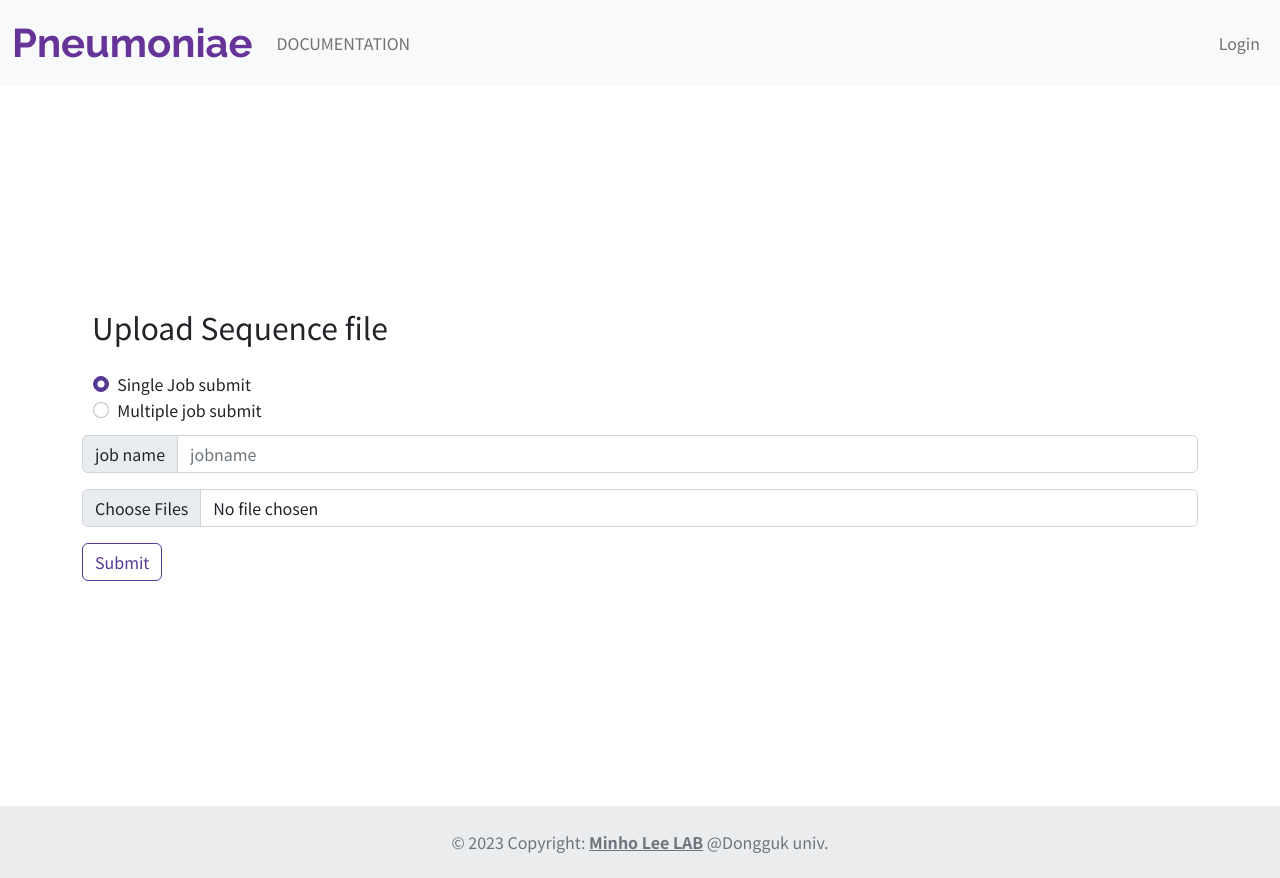
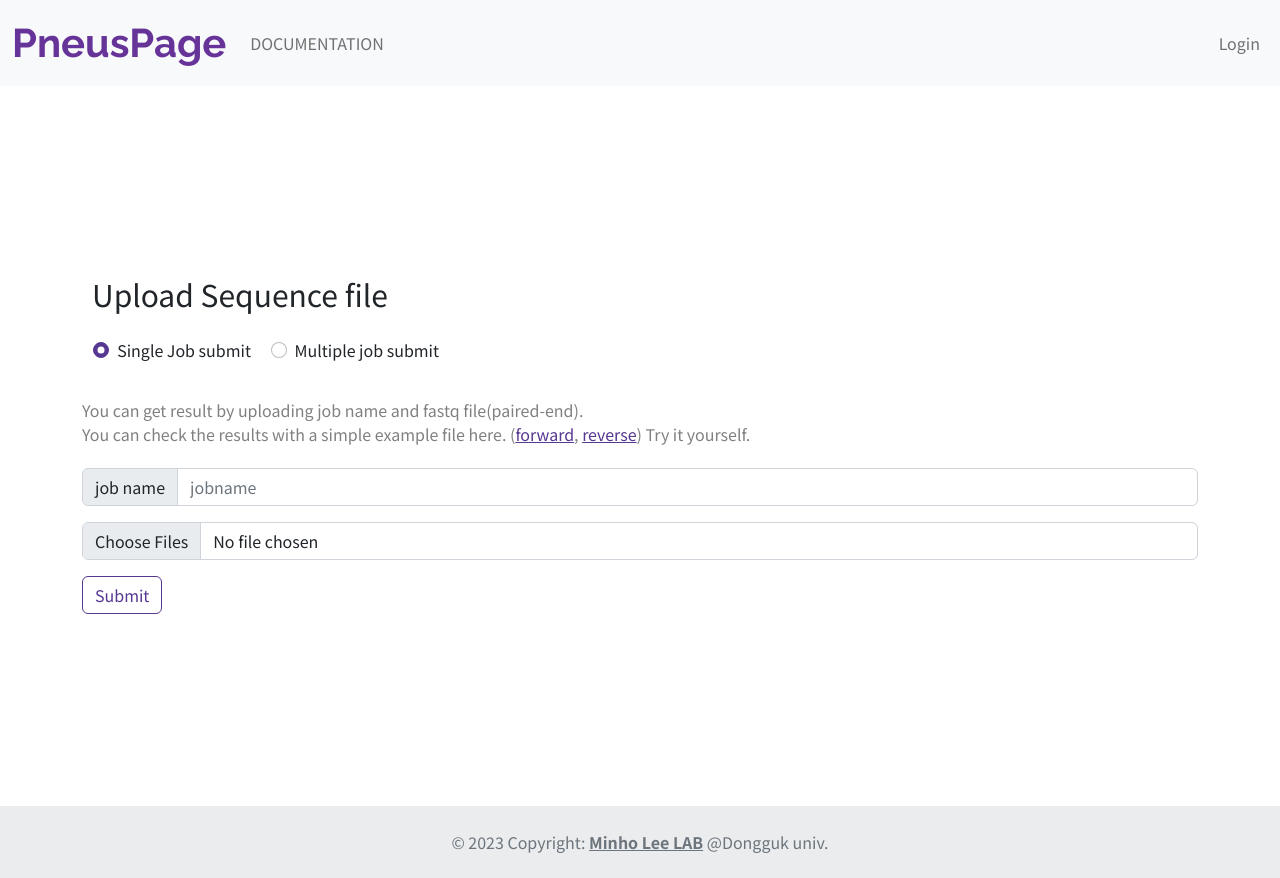
Before and after one commit to soybean-dou/pneumo_page, a Flask app: page /submit in a window 1280 px wide. Run offline with Flask 3, Linux system fonts and the light colour scheme; some libraries are stand-ins or nearby versions.

Commit message:
modify detail and page name

```diff
--- a/app.py
+++ b/app.py
@@ -71,7 +71,8 @@ def callback():
     session["email"]=id_info.get("email")
     session["name"] = id_info.get("name")
     print(id_info)
-    db.insert_user(id_info)
+    if not db.is_joined(id_info["user_key"]):
+        db.insert_user(id_info)
     return redirect("/")  #the final page where the authorized users will end up
 
 
@@ -127,13 +128,12 @@ def upload():
         db_info=db.read_db(user_info['user_key'])
         job_key=len(db_info)+1
         print(job_key)
+
         print("./user/"+str(user_info['user_key'])+"/"+str(job_key))
         if not os.path.exists("./user/"+str(user_info['user_key'])+"/"+str(job_key)):
             os.system("mkdir ./user/"+str(user_info['user_key'])+"/"+str(job_key))
             print("make ./user/"+str(user_info['user_key'])+"/"+str(job_key))
         else :
-
-
             data = {'result': 'err'}
             return jsonpickle.encode(data)
 
@@ -170,6 +170,89 @@ def upload():
     data = {'result': 'err'}
     return jsonpickle.encode(data)
 
+@app.route('/uploadMulti', methods=['POST'])
+def upload_multi():
+    if request.method == 'POST':
+        user_info={
+            "user_key":session["user_key"],
+            "username":session["name"]
+            }
+
+        if not os.path.exists("./user/"+str(user_info['user_key'])+"/multi"):
+            os.system("mkdir ./user/"+str(user_info['user_key'])+"/multi")
+
+            print("make ./user/"+str(user_info['user_key'])+"/multi")
+
+        tsv =  request.files["file"]
+        tsv.save(os.path.join(("./user/"+str(user_info['user_key'])),"multi",secure_filename(tsv.filename)))
+
+        file_list=pd.read_table(os.path.join(("./user/"+str(user_info['user_key'])),"multi",secure_filename(tsv.filename)),sep="\t",names=["jobs","read1","read2"])
+        print(file_list)
+        raws =  request.files.getlist("file[]")
+        raw_list=[]
+
+        if raws:
+            #파일이 모두 유효한 것들인지 확인
+            for i in range(len(raws)):
+                f=raws[i]
+                print(list(file_list["read1"]))
+                if f.filename in list(file_list["read1"]):
+                    raw_list.append(f.filename)
+                elif f.filename in list(file_list["read2"]):
+                    raw_list.append(f.filename)
+                else:
+                    data = {'result': 'err'}
+                    return jsonpickle.encode(data)
+        else:
+            data = {'result': 'err'}
+            return jsonpickle.encode(data)
+
+        process=[]
+        db_info=db.read_db(user_info['user_key'])
+        job_key=len(db_info)
+        for i in range(len(file_list["jobs"])):
+            job_key+=1
+            print(job_key)
+            job_info={'user_key':user_info['user_key'],
+                    "jobname":file_list.iloc[i,0],
+                    "job_key":job_key,
+                    "file1":file_list.iloc[i,1],
+                    "file2":file_list.iloc[i,2]
+                }
+            if not os.path.exists("./user/"+str(user_info['user_key'])+"/"+str(job_key)):
+                os.system("mkdir ./user/"+str(user_info['user_key'])+"/"+str(job_key))
+                print("make ./user/"+str(user_info['user_key'])+"/"+str(job_key))
+            else :
+                data = {'result': 'err'}
+                return jsonpickle.encode(data)
+
+            #if raws:
+            idx=raw_list.index(job_info["file1"])
+            f=raws[idx]
+            f.save(os.path.join(("./user/"+str(user_info['user_key'])),str(job_key), secure_filename(f.filename)))
+
+            idx=raw_list.index(job_info["file2"])
+            f=raws[idx]
+            f.save(os.path.join(("./user/"+str(user_info['user_key'])),str(job_key), secure_filename(f.filename)))
+
+            if job_info[f'file{str(i+1)}']=="NULL":
+                job_info[f'file{str(i+1)}']=secure_filename(f.filename)
+
+            db.insert_job(user_info,job_info)
+
+            process.append(multiprocessing.Process(target=run_with_web, args=(user_info['user_key'], job_info)))
+            process[i].start()
+
+                #data = {'result': 'success'}
+            #else:
+            #    data = {'result': 'err'}
+            #    return jsonpickle.encode(data)
+
+        return redirect(f"/result/{str(user_info['user_key'])}")
+    data = {'result': 'err'}
+    return jsonpickle.encode(data)
+
+
 @app.route('/result/')
 def result_first():
     if protected()!=False:
@@ -181,7 +264,7 @@ def result_first():
 def result(user_key):
     os.chdir("/home/iu98/pneumo_page")
     if protected()!=False:
-        db_info=db.read_db(user_key)
+        db_info=db.read_user_job(user_key)
     #print(db_info)
         return render_template('result.html',rows=db_info, login=True,user_id=user_key)
     else:
@@ -197,7 +280,7 @@ def detail(user_key,job_key):
     db_info,cols=db.read_db_row(user_key,job_key)
     data_df = pd.DataFrame.from_records(data=db_info, columns=cols)
     files=data_df["input"][0].split("|")
-    sero_txt, seroba, vir, mlst, mge, cgmlst, kraken, plasmid, amr, quast, prokka, poppunk=rp.get_info(user_key,job_key)
+    sero_bool, sero_txt, seroba, vir, mlst, mge, cgmlst, kraken, plasmid, amr, quast, prokka, poppunk=rp.get_info(user_key,job_key)
     mge=mge.drop(["contig","start","end"],axis=1)
     pl_key1=[]
     pl_key2=[]
@@ -212,13 +295,28 @@ def detail(user_key,job_key):
     #    rp.get_info(username,key,jobname)
     return render_template('detail.html', login=is_logined,
                            key=job_key, user_id=user_key, files=files, rows=db_info, sero_txt=sero_txt, seroba=seroba, vir=vir, mlst=mlst, mge=mge, cgmlst=cgmlst, kraken=kraken,
-                           pl_key1=pl_key1, pl_key2=pl_key2, pl_pd=pl_pd, amr=amr, quast=quast, prokka=prokka, poppunk=poppunk)
+                           pl_key1=pl_key1, pl_key2=pl_key2, pl_pd=pl_pd, amr=amr, quast=quast, prokka=prokka, poppunk=poppunk, sero_bool=sero_bool)
 
 @app.route('/result/<user_key>/<job_key>/fastqc/<file_name>/download')
 def fastqc_download(user_key,job_key,file_name):
     os.chdir("/home/iu98/pneumo_page")
     file_name=file_name.split(".")[0]+"_fastqc.html"
     path=os.path.join("./user",user_key,str(job_key),"fastqc",file_name)
+    return send_file(path, as_attachment=True)
+
+@app.route('/submit/tsv/download')
+def ex_tsv_download():
+    path=os.path.join(".","sample","file_list.tsv")
+    return send_file(path, as_attachment=True)
+
+@app.route('/submit/forward/download')
+def ex_forward_download():
+    path=os.path.join(".","sample","ERR11640752_1.fastq.gz")
+    return send_file(path, as_attachment=True)
+
+@app.route('/submit/reverse/download')
+def ex_reverse_download():
+    path=os.path.join(".","sample","ERR11640752_2.fastq.gz")
     return send_file(path, as_attachment=True)
 
 
@@ -245,5 +343,21 @@ def run_with_web(user_key,job_info):
         os.chdir("/home/iu98/pneumo_page")
         db.update_db(user_key,job_key,"complete")
 
+def run_slurm(user_key,job_info):
+    job_key=job_info["job_key"]
+    try:
+        path_name=os.path.join("./user/",str(user_key),str(job_key))
+        file1=job_info["file1"]
+        file2=job_info["file2"]
+
+        db.update_db(user_key,job_key,"running")
+        rp.run_pipeline(path_name,file1,file2)
+    except:
+        os.chdir("/home/iu98/pneumo_page")
+        db.update_db(user_key,job_key,"fail")
+    else:
+        os.chdir("/home/iu98/pneumo_page")
+        db.update_db(user_key,job_key,"complete")
+
 if __name__ == '__main__':
     app.run(debug=True)
--- a/static/css/style.css
+++ b/static/css/style.css
@@ -64,7 +64,7 @@ border-top: 5px dashed #663399;
 }
 
 .result_row {
-    cursor : pointer;
+
 }
 
 .mge_table{
@@ -96,3 +96,9 @@ border-top: 5px dashed #663399;
 .job-type{
     padding: 1%
 }
+
+.explain_area{
+    padding-top: 2%;
+    padding-bottom: 2%;
+    color : gray;
+}
--- a/static/js/submit.js
+++ b/static/js/submit.js
@@ -1,6 +1,15 @@
 document.addEventListener("DOMContentLoaded", function() {
 
-    $("#logout")
+    $(".job-type-radio").change(function(){
+        if($(".job-type-radio:checked").attr("id")=="single-job"){
+            $("#single-upload").show()
+            $("#multiple-upload").hide()
+        }
+        else if($(".job-type-radio:checked").attr("id")=="multi-job"){
+            $("#single-upload").hide()
+            $("#multiple-upload").show()
+        }
+    })
 
     document.getElementById('upload_form').addEventListener('submit',function(event){
         const fileInput = document.getElementById('files');
@@ -26,4 +35,23 @@ document.addEventListener("DOMContentLoaded", function() {
         }
     })
 
+    document.getElementById('upload_multi_form').addEventListener('submit',function(event){
+        const fileInput = document.getElementById('rawfiles');
+        const login= document.getElementById('login')
+        if(login!=null){
+            alert('Please sign in and try again!');
+        }
+        else{
+            if (fileInput.files.length === 0) {
+                event.preventDefault();
+                alert('Please select your input file!');
+            }
+            else{
+                document.getElementById("btn-sub-m").style.display ='none';
+                document.getElementById("btn-lod-m").style.display ='inline-block';
+                document.getElementById("spinner-m").style.display ='inline-block';
+            }
+        }
+    })
+
 })
--- a/templates/doc.html
+++ b/templates/doc.html
@@ -11,7 +11,7 @@
         <div>
             <nav class="navbar navbar-expand-lg navbar-light bg-light">
                 <div class="container-fluid">
-                  <a class="navbar-brand" id="page_name" href="/">Pneumoniae</a>
+                  <a class="navbar-brand" id="page_name" href="/">PneusPage</a>
                   <button class="navbar-toggler" type="button" data-bs-toggle="collapse" data-bs-target="#navbarNavAltMarkup" aria-controls="navbarNavAltMarkup" aria-expanded="false" aria-label="Toggle navigation">
                     <span class="navbar-toggler-icon"></span>
                   </button>
--- a/templates/index.html
+++ b/templates/index.html
@@ -11,7 +11,7 @@
         <div>
             <nav class="navbar navbar-expand-lg navbar-light bg-light">
                 <div class="container-fluid">
-                  <a class="navbar-brand" id="page_name" href="/">Pneumoniae</a>
+                  <a class="navbar-brand" id="page_name" href="/">PneusPage</a>
                   <button class="navbar-toggler" type="button" data-bs-toggle="collapse" data-bs-target="#navbarNavAltMarkup" aria-controls="navbarNavAltMarkup" aria-expanded="false" aria-label="Toggle navigation">
                     <span class="navbar-toggler-icon"></span>
                   </button>
@@ -43,9 +43,9 @@
               <div class="row align-items-center" style="height: 90dvh;">
                 <img class="blurry-background"src="/static/images/cdc-QEU-QgIOJKA-unsplash.png">
                 <div>
-                  <h1 class="title" style="font-weight: bold;">Welcome to <a id="page_name">Pneumoniae</a>!</h1>
+                  <h1 class="title" style="font-weight: bold;">Welcome to <a id="page_name">PneusPage</a>!</h1>
                   <hr></hr>
-                  <h6><b>Pneumoniae</b> is a web service that analyzes Whole Genome Sequence data about <i>S.pneumoniae.</i></h6>
+                  <h6><b>PneusPage</b> is a web service that analyzes Whole Genome Sequence data about <i>S.pneumoniae.</i></h6>
                   <h6>After logging in, click submit to upload your WGS data to the web server.</h6>
                   <h6>You can get a variety of information about <i>S.pneumoniae</i>.</h6>
                 </div>
--- a/templates/login.html
+++ b/templates/login.html
@@ -11,7 +11,7 @@
     <div>
         <nav class="navbar navbar-expand-lg navbar-light bg-light">
             <div class="container-fluid">
-              <a class="navbar-brand" id="page_name" href="/">Pneumoniae</a>
+              <a class="navbar-brand" id="page_name" href="/">PneusPage</a>
               <button class="navbar-toggler" type="button" data-bs-toggle="collapse" data-bs-target="#navbarNavAltMarkup" aria-controls="navbarNavAltMarkup" aria-expanded="false" aria-label="Toggle navigation">
                 <span class="navbar-toggler-icon"></span>
               </button>
--- a/templates/mypage.html
+++ b/templates/mypage.html
@@ -11,7 +11,7 @@
         <div>
             <nav class="navbar navbar-expand-lg navbar-light bg-light">
                 <div class="container-fluid">
-                  <a class="navbar-brand" id="page_name" href="/">Pneumoniae</a>
+                  <a class="navbar-brand" id="page_name" href="/">PneusPage</a>
                   <button class="navbar-toggler" type="button" data-bs-toggle="collapse" data-bs-target="#navbarNavAltMarkup" aria-controls="navbarNavAltMarkup" aria-expanded="false" aria-label="Toggle navigation">
                     <span class="navbar-toggler-icon"></span>
                   </button>
--- a/templates/result.html
+++ b/templates/result.html
@@ -11,7 +11,7 @@
         <div>
             <nav class="navbar navbar-expand-lg navbar-light bg-light">
                 <div class="container-fluid">
-                  <a class="navbar-brand" id="page_name" href="/">Pneumoniae</a>
+                  <a class="navbar-brand" id="page_name" href="/">PneusPage</a>
                   <button class="navbar-toggler" type="button" data-bs-toggle="collapse" data-bs-target="#navbarNavAltMarkup" aria-controls="navbarNavAltMarkup" aria-expanded="false" aria-label="Toggle navigation">
                     <span class="navbar-toggler-icon"></span>
                   </button>
--- a/templates/submit.html
+++ b/templates/submit.html
@@ -11,7 +11,7 @@
     <div>
       <nav class="navbar navbar-expand-lg navbar-light bg-light">
           <div class="container-fluid">
-            <a class="navbar-brand" id="page_name" href="/">Pneumoniae</a>
+            <a class="navbar-brand" id="page_name" href="/">PneusPage</a>
             <button class="navbar-toggler" type="button" data-bs-toggle="collapse" data-bs-target="#navbarNavAltMarkup" aria-controls="navbarNavAltMarkup" aria-expanded="false" aria-label="Toggle navigation">
               <span class="navbar-toggler-icon"></span>
             </button>
@@ -44,18 +44,23 @@
           <div class="col justify-content-center">
             <div class="intitle-1">Upload Sequence file</div>
             <div class="job-type">
-              <div class="form-check">
-                <input class="form-check-input" type="radio" name="flexRadioDefault" id="flexRadioDefault1" checked>
+              <div class="form-check form-check-inline">
+                <input class="form-check-input job-type-radio" type="radio" name="flexRadioDefault" id="single-job" checked>
                 <label class="form-check-label" for="flexRadioDefault1">
                   Single Job submit
                 </label>
               </div>
-              <div class="form-check">
-                <input class="form-check-input" type="radio" name="flexRadioDefault" id="flexRadioDefault2">
+              <div class="form-check form-check-inline">
+                <input class="form-check-input job-type-radio" type="radio" name="flexRadioDefault" id="multi-job">
                 <label class="form-check-label" for="flexRadioDefault2">
                   Multiple job submit
                 </label>
               </div>
+            </div>
+            <div id="single-upload">
+              <div class="explain_area">
+                <div>You can get result by uploading job name and fastq file(paired-end).</div>
+                <div>You can check the results with a simple example file here. (<a href="/submit/forward/download">forward</a>, <a href="/submit/reverse/download">reverse</a>) Try it yourself.</div>
               </div>
               <form action="/upload"  id='upload_form' method="post" enctype="multipart/form-data">
                 <div class="input-group mb-3">
@@ -63,7 +68,7 @@
                   <input type="text" id='jobname' name="jobname" class="form-control" placeholder="jobname" aria-label="jobname" aria-describedby="basic-addon1">
                 </div>
                 <div class="mb-3">
-                <input type="file" name="file[]" id="files" class="form-control" multiple>
+                  <input type="file" name="file[]" id="files" class="form-control" accept=".fastq,.fq,.gz" multiple>
                 </div>
                 <div class="mb-3">
                   <button type="submit" class="btn btn-outline-primary" id="submit-btn">
@@ -73,6 +78,30 @@
                   </button>
                 </div>
               </form>
+            </div>
+            <div id="multiple-upload" style="display: none;">
+              <div class="explain_area">
+                <div>You can submit multiple jobs by uploading a configuration table file.</div>
+                <div><a href="/submit/tsv/download">Here</a> is an example file.</div>
+              </div>
+              <form action="/uploadMulti"  id='upload_multi_form' method="post" enctype="multipart/form-data">
+                <div class="input-group mb-3">
+                  <span class="input-group-text" id="basic-addon1">tab file</span>
+                  <input type="file" name="file" id="tsvfile" class="form-control">
+                </div>
+                <div class="input-group mb-3">
+                  <span class="input-group-text" id="basic-addon2">fastq file</span>
+                  <input type="file" name="file[]" id="rawfiles" class="form-control" multiple>
+                </div>
+                <div class="mb-3">
+                  <button type="submit" class="btn btn-outline-primary" id="submit-btn">
+                    <span class="spinner-border spinner-border-sm" id="spinner-m" style="display:none" role="status" aria-hidden="true"></span>
+                    <span id="btn-sub-m">Submit</span>
+                    <span id="btn-lod-m" style="display:none">Loding</span>
+                  </button>
+                </div>
+              </form>
+            </div>
           </div>
         </div>
       </div>
```
Also changed, not shown: db.py (+13 -1 lines), run_pipeline.py (+18 -10 lines), static/js/result.js (+8 -0 lines), templates/detail.html (+6 -6 lines), pneumo_service.db, 1 other file. Lines whose indentation alone changed are shown as unchanged.
